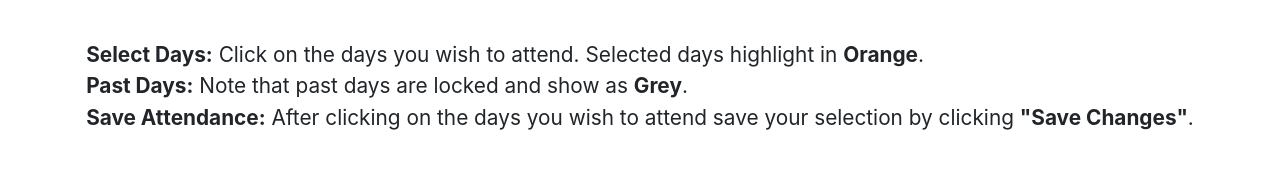
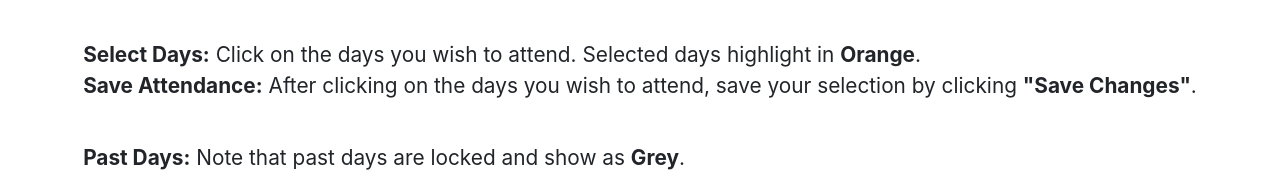
Before and after one commit to HL-LMX/bbclient, a React (Create React App) app: page /bookingbite/booking in a window 1280 px wide. Shown: the part 308-485 px from the top of the page. Built offline with nearby package versions, Linux system fonts and the light colour scheme; no server answers.

Commit message:
ci: Update order of instructions

```diff
--- a/src/Booking.js
+++ b/src/Booking.js
@@ -253,8 +253,8 @@ export class Booking extends Component {
                 <div style={{ textAlign: 'left', fontSize: '1.3rem' }}>
                     <div><b>Select Days:</b> Click on the days you wish to attend. Selected days highlight in <b>Orange</b>.</div>
                     {/* <div>- Available days show in <b>Colors</b>.</div>                     */}
+                    <div style={{ marginBottom: '40px' }}><b>Save Attendance:</b> After clicking on the days you wish to attend, save your selection by clicking <b>"Save Changes"</b>.</div>
                     <div><b>Past Days:</b> Note that past days are locked and show as <b>Grey</b>.</div>
-                    <div style={{ marginBottom: '40px' }}><b>Save Attendance:</b> After clicking on the days you wish to attend save your selection by clicking <b>"Save Changes"</b>.</div>
                 </div>
             </div>
 
```
